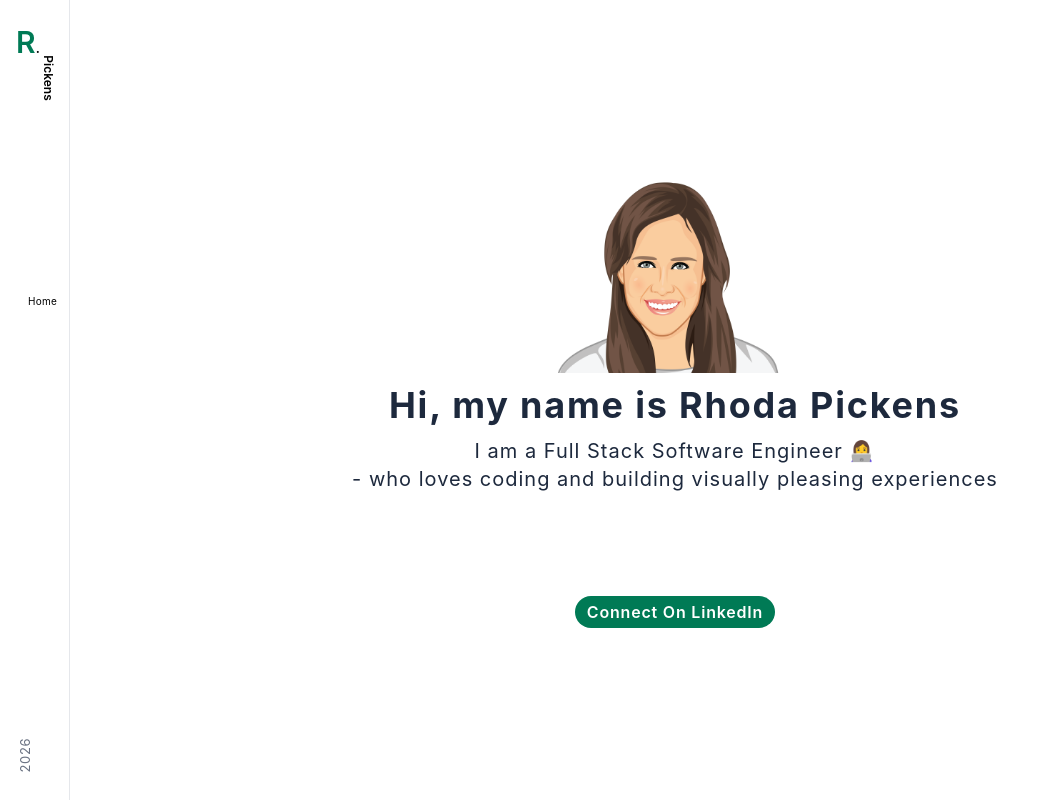
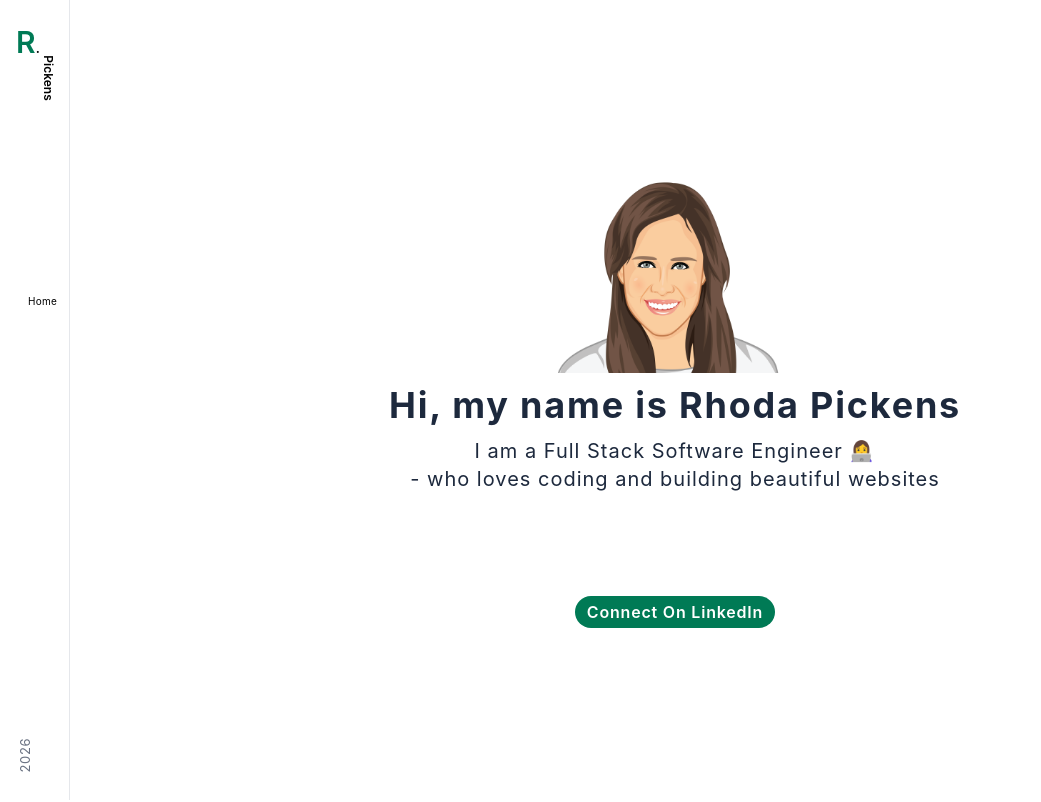
Before and after one commit to RhodaPickens/portfolio-website, a Next.js app: page / in a window 1280 px wide. Shown: the top 802 px of the page, without its empty margins (0-1041 px from the left). Built offline with nearby package versions, Linux system fonts and the light colour scheme; some icons are missing.

Commit message:
changed hero text

```diff
--- a/src/components/Hero.jsx
+++ b/src/components/Hero.jsx
@@ -63,7 +63,7 @@ const Hero = () => {
                         Hi, my name is Rhoda Pickens
                     </h1>
                     <p className='text-center text-base tracking-wider text-slate-800 md:text-lg lg:text-xl'>I am a Full Stack Software Engineer 👩‍💻<br />
-                        - who loves coding and building visually pleasing experiences</p>
+                        - who loves coding and building beautiful websites</p>
                 </div>
                 <div className='mt-8 flex justify-center gap-x-10 text-2xl text-yellow-900 md:text-4xl'>
                     {heroIcons2.map((item, i) => (
```
